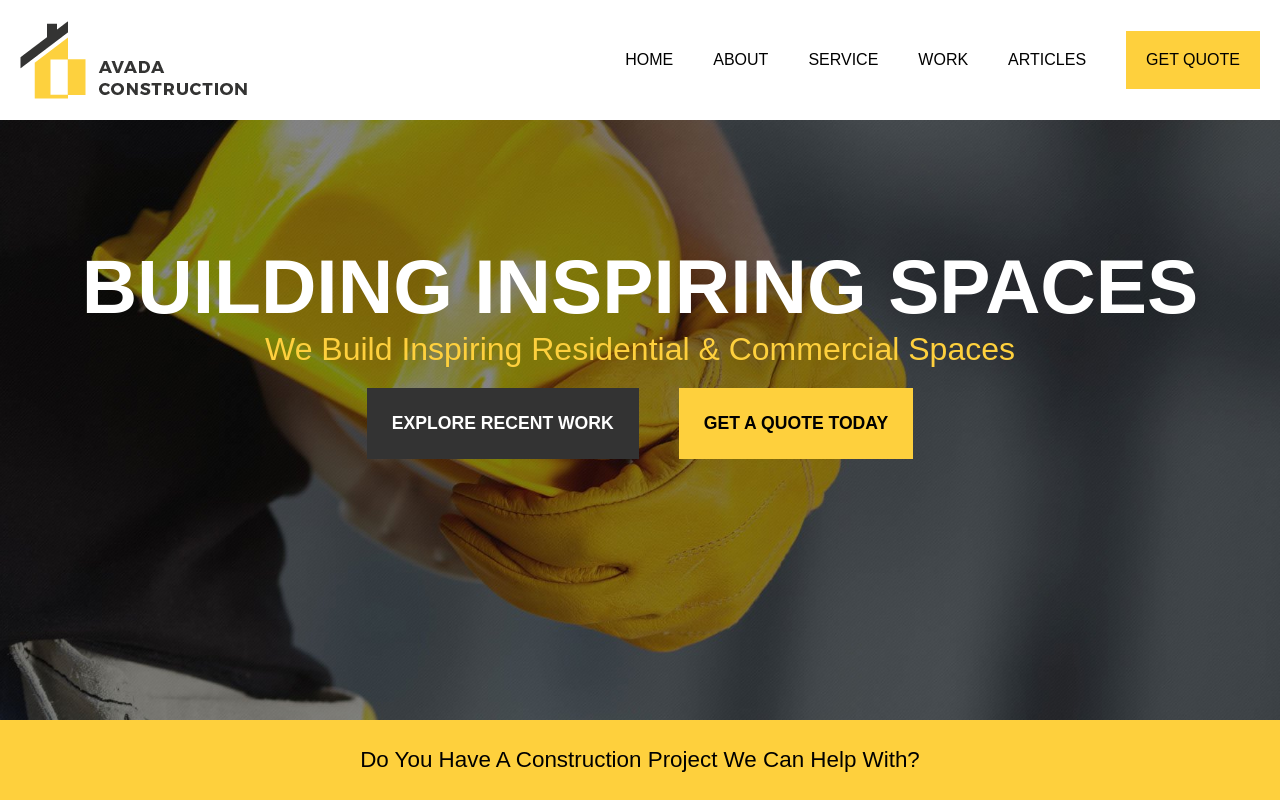
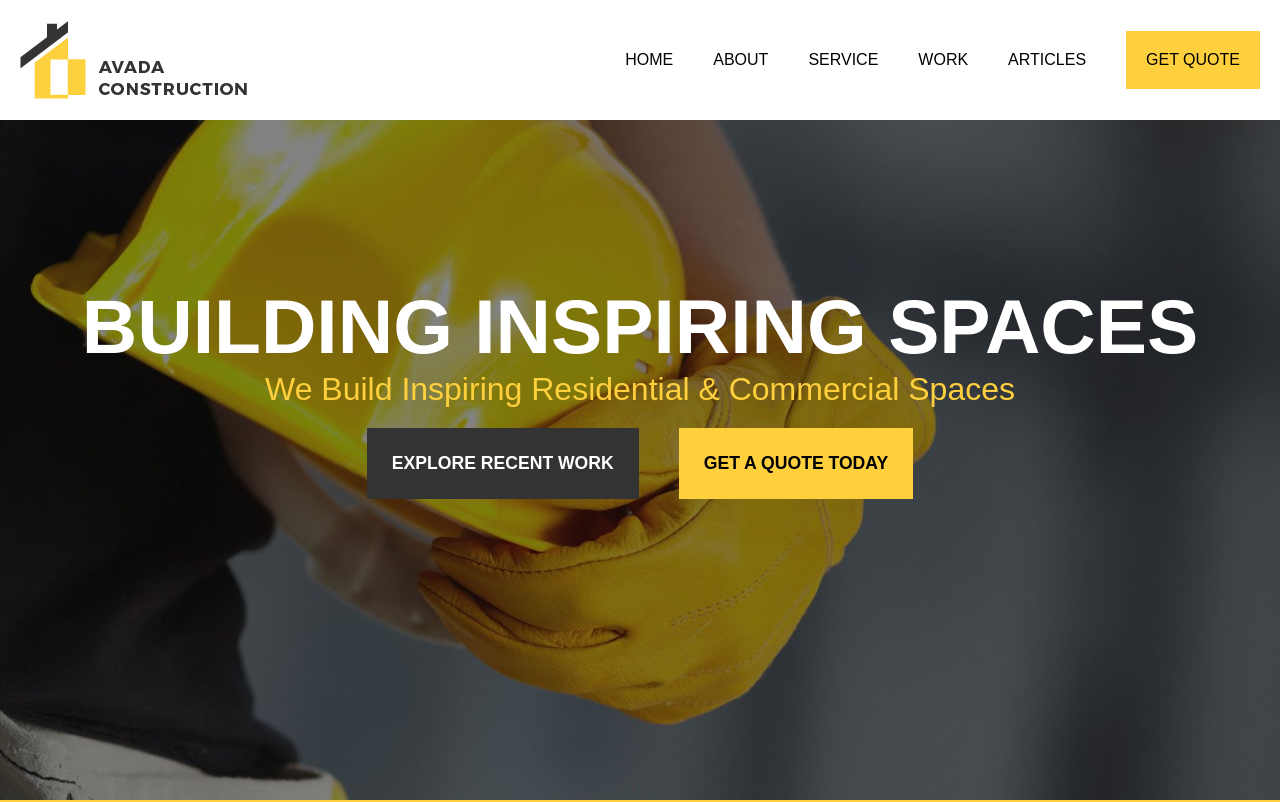
Before and after one commit to kristianfiliposki/proj-html-vuejs, a Vue app: page / in a window 1280 px wide. Shown: the top 802 px of the page. Built offline with nearby package versions, Linux system fonts and the light colour scheme.

Commit message:
width jambo

```diff
--- a/src/components/AppJambo.vue
+++ b/src/components/AppJambo.vue
@@ -35,10 +35,10 @@ a {
 
 .container {
     background: url("/public/construction/images/home-slider-62528242.jpg");
-    height: 90vh;
+    height: 100vh;
     background-size: cover;
     width: 100%;
-    background-position: center;
+    background-position: top;
     display: flex;
     justify-content: center;
     align-items: center;
```
